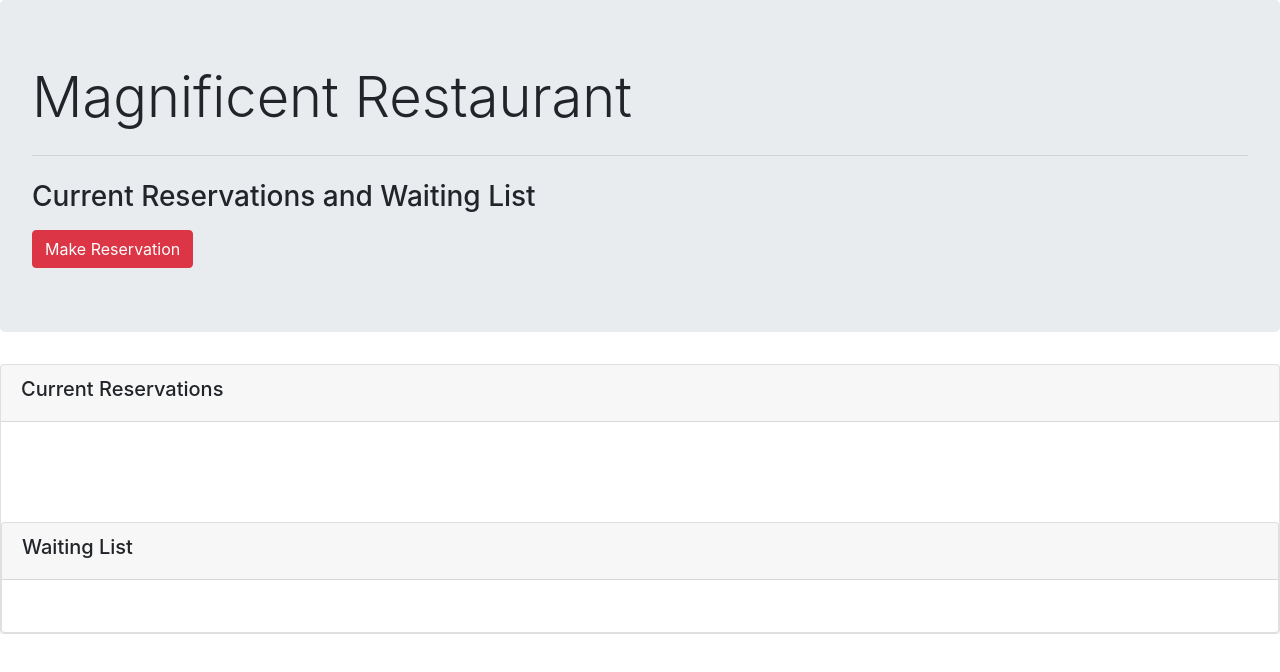
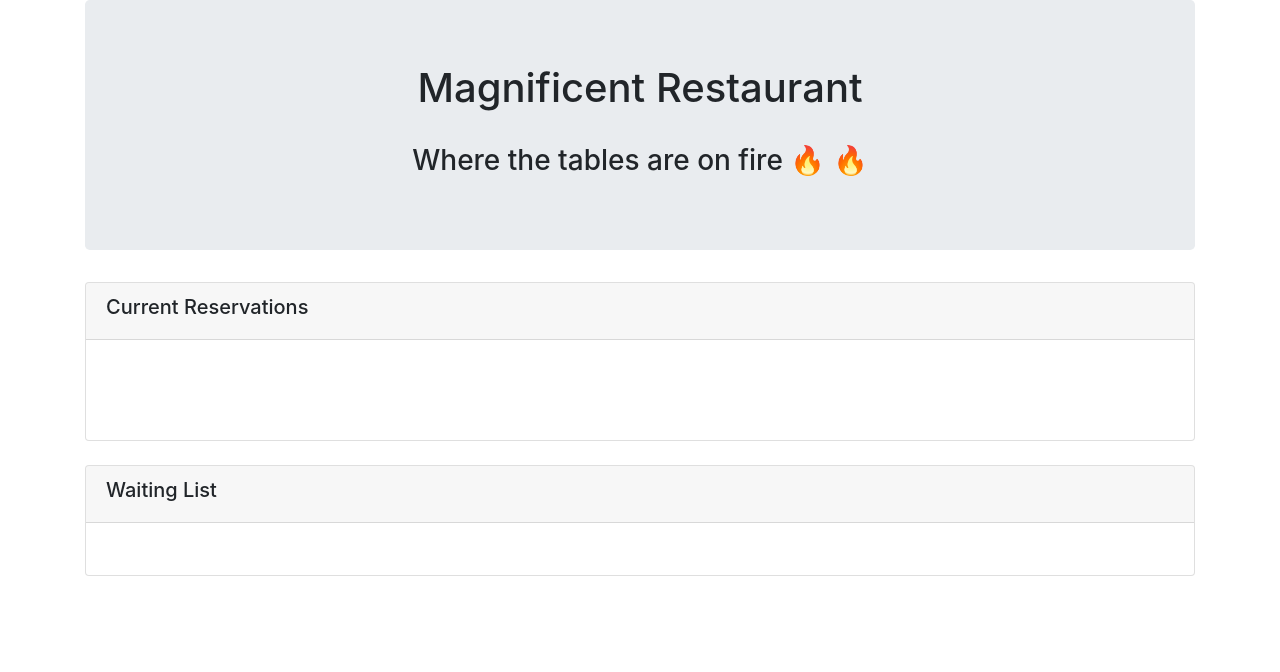
Before and after one commit to Roopa-16/Hot-Restaurant-, a website: page table.html in a window 1280 px wide. Drawn offline with nearby package versions, Linux system fonts and the light colour scheme.

Commit message:
edits everywhere

```diff
--- a/code.js
+++ b/code.js
@@ -27,6 +27,10 @@ app.get("/", function(req, res) {
     res.sendFile(path.join(__dirname, "home.html"));
   });
 
+  app.get("/table", function(req, res) {
+    res.sendFile(path.join(__dirname, "table.html"));
+  });
+
 app.get("/api/reservations", function(req, res) {
     return res.json(reserve);
 });
--- a/table.html
+++ b/table.html
@@ -22,20 +22,14 @@
   </head>
   <body>
 
-    <container>
-    <div class="jumbotron">
-      <h1 class="display-4">Magnificent Restaurant</h1>
-      <p class="lead">
-
-      </p>
-      <hr class="my-4" />
-      <p>
-        <h3>Current Reservations and Waiting List</h3>
-      </p>
-      <a class="btn btn-danger" href="#" role="button">Make Reservation</a>
-    </div>
-</container>
-
+      <div class="container">
+          <div class="jumbotron">
+              <h1 class="text-center">Magnificent Restaurant</h1>
+              <br>
+              <h3 class="text-center">Where the tables are on fire 🔥 🔥</h3>
+          </div>
+      </div>
+<div class="container">
 <div class="card">
         <div class="card-header">
           <h5>Current Reservations</h5>
@@ -51,13 +45,16 @@
 
 <br>
 <br>
+</div>
+<br>
 <div class="card">
+
         <div class="card-header">
           <h5>Waiting List</h5>
         </div>
         <div class="card-body">
           <h5 class="card-title"></h5>
-
+        </div>
     <script src="" async defer></script>
     <script
       src="https://code.jquery.com/jquery-3.3.1.slim.min.js"
```
Also changed, not shown: home.html (+1 -1 lines).
